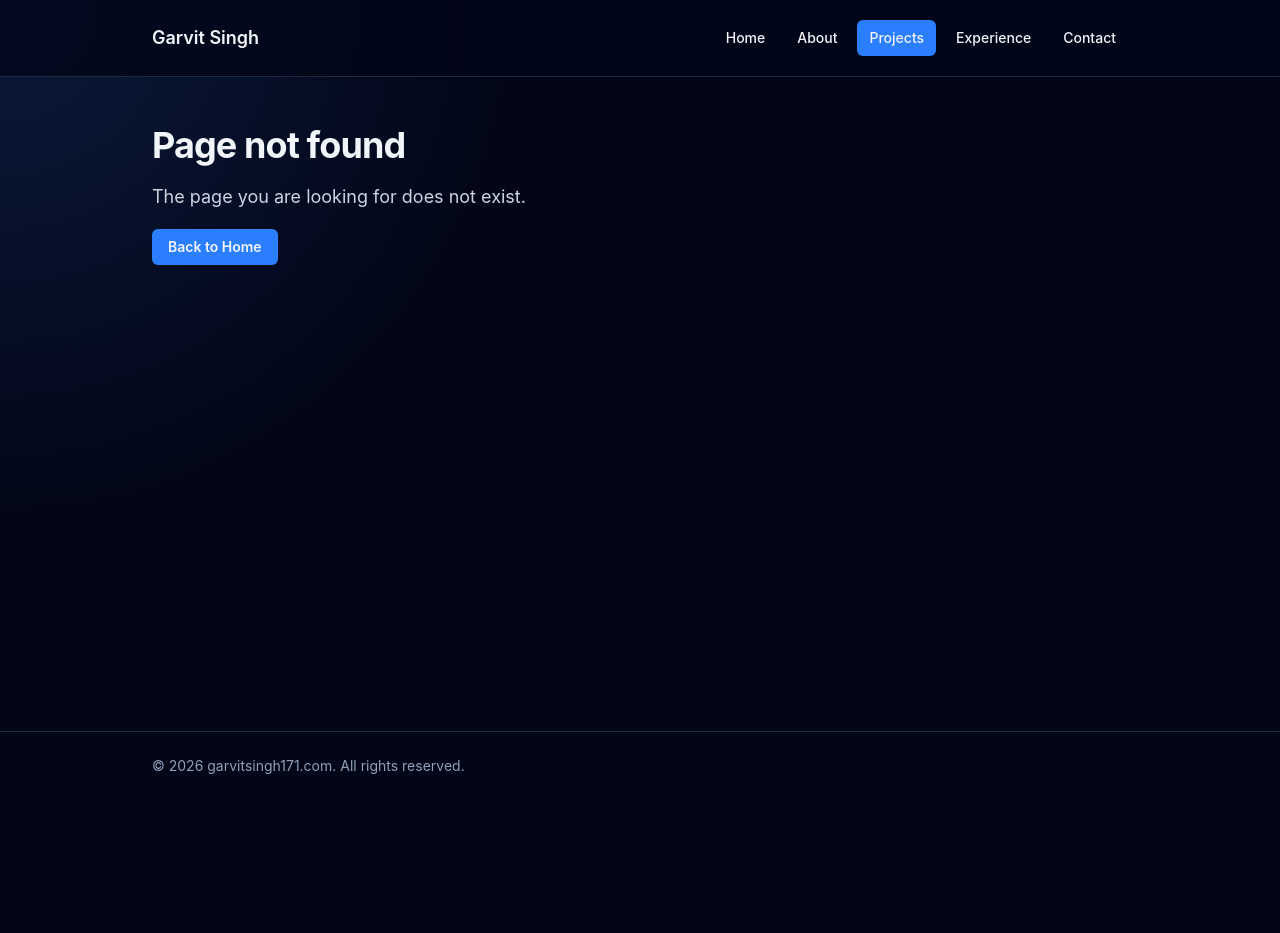
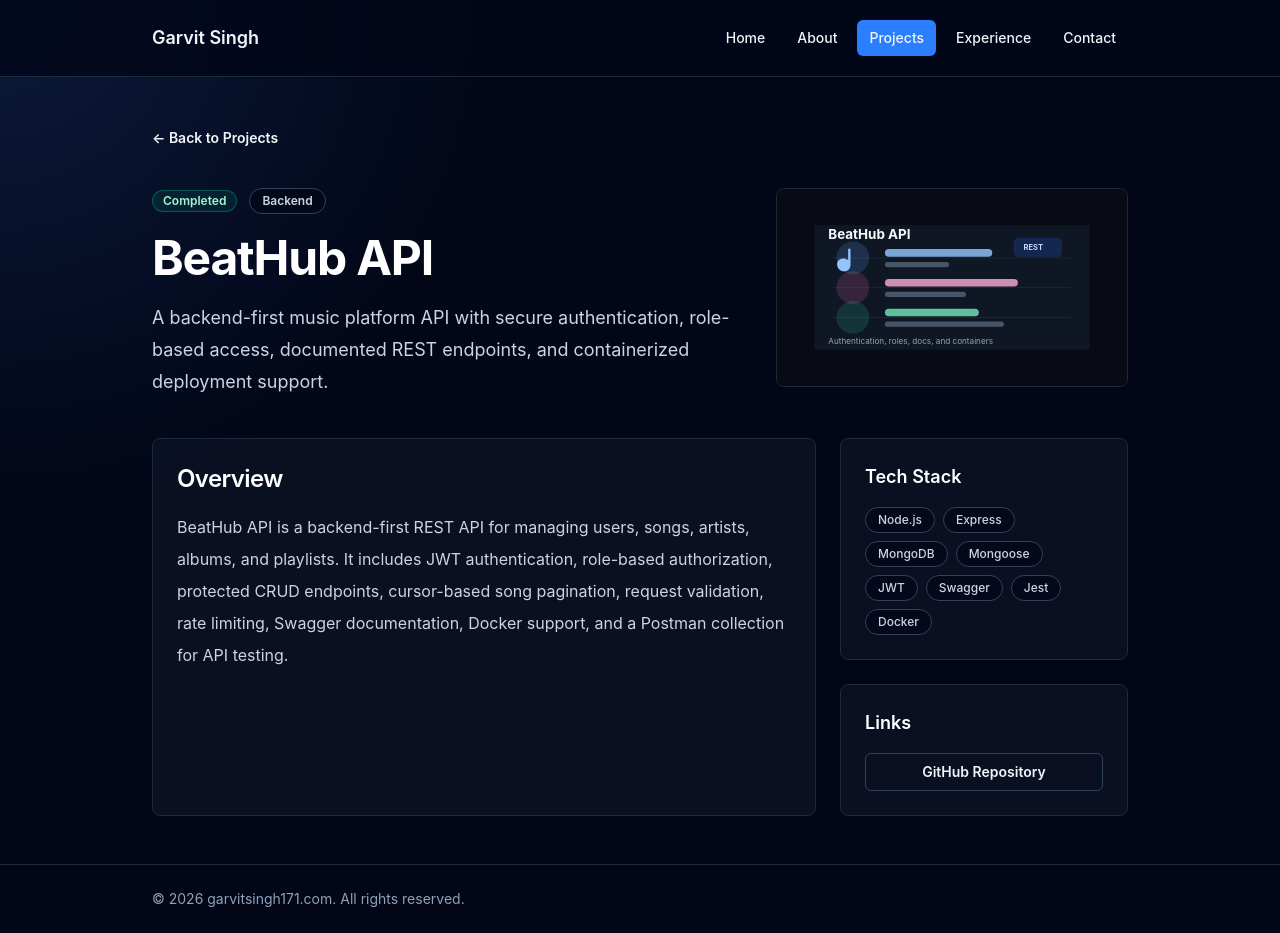
Before and after one commit to garvitsingh171/garvitsingh171.com, a React (Vite) app: page /projects/beathub-api in a window 1280 px wide. Before the commit this address had no page. Before the commit the page ends 800 px from the top, so only its background shows below. Built offline with nearby package versions, Linux system fonts and the light colour scheme.

Commit message:
feat: add dynamic project detail routing

```diff
--- a/src/App.tsx
+++ b/src/App.tsx
@@ -5,6 +5,7 @@ import Contact from "./pages/Contact";
 import Experience from "./pages/Experience";
 import Home from "./pages/Home";
 import NotFound from "./pages/NotFound";
+import ProjectDetail from "./pages/ProjectDetail";
 import Projects from "./pages/Projects";
 
 export default function App() {
@@ -15,6 +16,7 @@ export default function App() {
           <Route path="/" element={<Home />} />
           <Route path="/about" element={<About />} />
           <Route path="/projects" element={<Projects />} />
+          <Route path="/projects/:slug" element={<ProjectDetail />} />
           <Route path="/experience" element={<Experience />} />
           <Route path="/contact" element={<Contact />} />
           <Route path="*" element={<NotFound />} />
--- a/src/components/projects/ProjectCard.tsx
+++ b/src/components/projects/ProjectCard.tsx
@@ -7,8 +7,6 @@ export type ProjectCardProps = {
 };
 
 export function ProjectCard({ project }: ProjectCardProps) {
-  const hasProjectLinks = Boolean(project.githubUrl || project.liveUrl);
-
   return (
     <Card className="group h-full shadow-sm transition-shadow duration-300 hover:shadow-lg hover:shadow-slate-950/30">
       <div className="flex h-full flex-col">
@@ -49,8 +47,16 @@ export function ProjectCard({ project }: ProjectCardProps) {
             ))}
           </ul>
 
-          {hasProjectLinks ? (
           <div className="mt-auto flex flex-col gap-3 pt-6 sm:flex-row">
+            <Button
+              as="link"
+              to={`/projects/${project.slug}`}
+              className="w-full sm:w-auto"
+              aria-label={`View ${project.title} case study`}
+            >
+              View Case Study
+            </Button>
+
             {project.githubUrl ? (
               <Button
                 as="anchor"
@@ -71,6 +77,7 @@ export function ProjectCard({ project }: ProjectCardProps) {
                 href={project.liveUrl}
                 target="_blank"
                 rel="noopener noreferrer"
+                variant="outline"
                 className="w-full sm:w-auto"
                 aria-label={`View the live ${project.title} project in a new tab`}
               >
@@ -78,7 +85,6 @@ export function ProjectCard({ project }: ProjectCardProps) {
               </Button>
             ) : null}
           </div>
-          ) : null}
         </div>
       </div>
     </Card>
--- a/src/data/projects.ts
+++ b/src/data/projects.ts
@@ -1,6 +1,6 @@
 import type { Project } from "../types/project.js";
 
-export const projects = [
+export const projects: Project[] = [
   {
     title: "Pravaah",
     slug: "pravaah",
@@ -82,4 +82,4 @@ export const projects = [
     githubUrl: "https://github.com/garvitsingh171/workoutly",
     featured: true,
   },
-] satisfies Project[];
+];
--- /dev/null
+++ b/src/pages/ProjectDetail.tsx
@@ -0,0 +1,155 @@
+import { Link, useParams } from "react-router-dom";
+import { ProjectStatusBadge } from "../components/projects";
+import { Button, Card } from "../components/ui";
+import { projects } from "../data/projects";
+import type { ProjectType } from "../types/project";
+
+const projectTypeLabels = {
+  "full-stack": "Full-stack",
+  backend: "Backend",
+  frontend: "Frontend",
+  "open-source": "Open source",
+} satisfies Record<ProjectType, string>;
+
+export default function ProjectDetail() {
+  const { slug } = useParams<{ slug: string }>();
+  const project = projects.find((projectItem) => projectItem.slug === slug);
+
+  if (!project) {
+    return (
+      <section className="space-y-6">
+        <Button as="link" to="/projects" variant="ghost" className="px-0">
+          &larr; Back to Projects
+        </Button>
+
+        <Card className="max-w-3xl">
+          <h1 className="text-3xl font-bold tracking-tight text-white sm:text-4xl">
+            Project not found
+          </h1>
+          <p className="mt-4 text-base leading-7 text-slate-300">
+            The project you are looking for does not exist or may have moved.
+            Return to the projects page to explore the available work.
+          </p>
+          <Button as="link" to="/projects" className="mt-6 w-full sm:w-auto">
+            View Projects
+          </Button>
+        </Card>
+      </section>
+    );
+  }
+
+  const projectLinks = [
+    project.githubUrl
+      ? {
+          label: "GitHub Repository",
+          href: project.githubUrl,
+          ariaLabel: `View ${project.title} repository on GitHub in a new tab`,
+        }
+      : null,
+    project.liveUrl
+      ? {
+          label: "Live Project",
+          href: project.liveUrl,
+          ariaLabel: `View the live ${project.title} project in a new tab`,
+        }
+      : null,
+    project.caseStudyUrl
+      ? {
+          label: "Case Study",
+          href: project.caseStudyUrl,
+          ariaLabel: `View the ${project.title} case study in a new tab`,
+        }
+      : null,
+  ].filter((link): link is { label: string; href: string; ariaLabel: string } =>
+    Boolean(link),
+  );
+
+  return (
+    <article className="space-y-10">
+      <Link
+        to="/projects"
+        className="inline-flex text-sm font-semibold text-blue-300 transition-colors hover:text-blue-200 focus-visible:outline focus-visible:outline-2 focus-visible:outline-offset-2 focus-visible:outline-blue-400"
+      >
+        &larr; Back to Projects
+      </Link>
+
+      <header className="grid gap-8 lg:grid-cols-[minmax(0,1fr)_22rem] lg:items-start">
+        <div>
+          <div className="flex flex-wrap items-center gap-3">
+            <ProjectStatusBadge status={project.status} />
+            <span className="rounded-full border border-slate-700 bg-slate-950/70 px-3 py-1 text-xs font-semibold text-slate-300">
+              {projectTypeLabels[project.type]}
+            </span>
+          </div>
+
+          <h1 className="mt-5 text-4xl font-bold tracking-tight text-white sm:text-5xl">
+            {project.title}
+          </h1>
+
+          <p className="mt-5 max-w-3xl text-lg leading-8 text-slate-300">
+            {project.summary}
+          </p>
+        </div>
+
+        <div className="overflow-hidden rounded-lg border border-slate-800 bg-slate-950">
+          <img
+            src={project.image.src}
+            alt={project.image.alt}
+            className="aspect-video h-full w-full object-cover"
+          />
+        </div>
+      </header>
+
+      <div className="grid gap-6 lg:grid-cols-[minmax(0,1fr)_18rem]">
+        <Card>
+          <h2 className="text-2xl font-semibold tracking-tight text-white">
+            Overview
+          </h2>
+          <p className="mt-4 text-base leading-8 text-slate-300">
+            {project.description}
+          </p>
+        </Card>
+
+        <aside className="space-y-6">
+          <Card>
+            <h2 className="text-lg font-semibold text-white">Tech Stack</h2>
+            <ul
+              aria-label={`${project.title} technologies`}
+              className="mt-4 flex flex-wrap gap-2"
+            >
+              {project.techStack.map((technology) => (
+                <li
+                  key={technology}
+                  className="rounded-full border border-slate-700 bg-slate-950/70 px-3 py-1 text-xs font-medium text-slate-300"
+                >
+                  {technology}
+                </li>
+              ))}
+            </ul>
+          </Card>
+
+          {projectLinks.length > 0 ? (
+            <Card>
+              <h2 className="text-lg font-semibold text-white">Links</h2>
+              <div className="mt-4 flex flex-col gap-3">
+                {projectLinks.map((link) => (
+                  <Button
+                    key={link.href}
+                    as="anchor"
+                    href={link.href}
+                    target="_blank"
+                    rel="noopener noreferrer"
+                    variant="outline"
+                    aria-label={link.ariaLabel}
+                  >
+                    {link.label}
+                  </Button>
+                ))}
+              </div>
+            </Card>
+          ) : null}
+        </aside>
+      </div>
+    </article>
+  );
+}
```
Also changed, not shown: vercel.json (added). Lines whose indentation alone changed are shown as unchanged.
